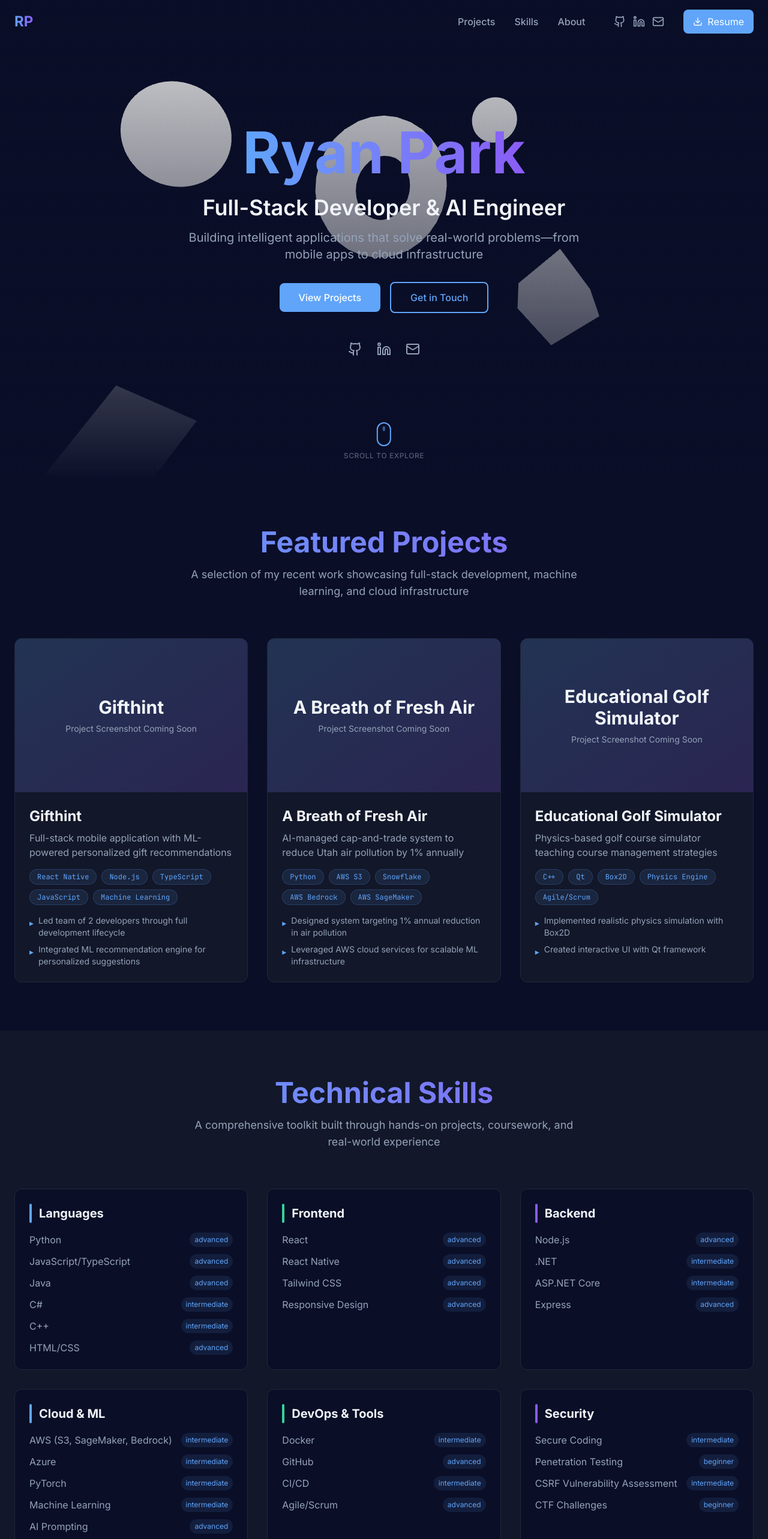
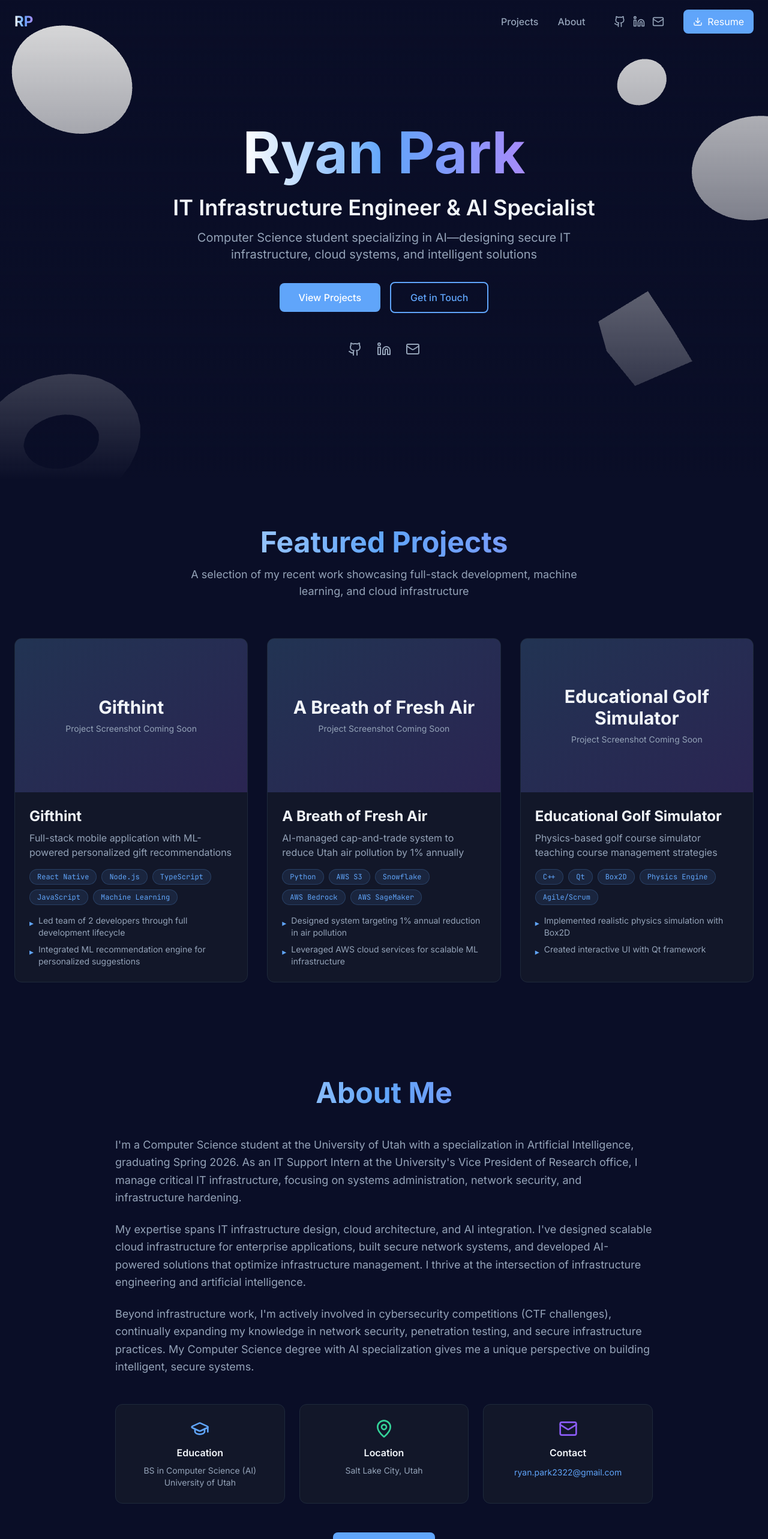
Before and after one commit to RyanPark2323/my-website, a React (Vite) app: page / in a window 1280 px wide. Shown: the top 2566 px of the page at 60% size. Built offline with nearby package versions, Linux system fonts and the light colour scheme.

Commit message:
Updated Changes

```diff
--- a/src/App.tsx
+++ b/src/App.tsx
@@ -1,21 +1,17 @@
 import Navigation from './components/layout/Navigation';
-import ScrollIndicator from './components/layout/ScrollIndicator';
 import Footer from './components/layout/Footer';
 import Hero from './components/sections/Hero';
 import Projects from './components/sections/Projects';
-import Skills from './components/sections/Skills';
 import About from './components/sections/About';
 
 function App() {
   return (
     <div className="min-h-screen bg-bg-base">
       <Navigation />
-      <ScrollIndicator />
 
       <main>
         <Hero />
         <Projects />
-        <Skills />
         <About />
       </main>
 
--- a/src/components/layout/Navigation.tsx
+++ b/src/components/layout/Navigation.tsx
@@ -48,12 +48,6 @@ export default function Navigation() {
             className="text-text-secondary hover:text-accent-primary transition-colors font-medium"
           >
             Projects
-          </button>
-          <button
-            onClick={() => scrollToSection('skills')}
-            className="text-text-secondary hover:text-accent-primary transition-colors font-medium"
-          >
-            Skills
           </button>
           <button
             onClick={() => scrollToSection('about')}
--- a/src/components/sections/About.tsx
+++ b/src/components/sections/About.tsx
@@ -28,21 +28,21 @@ export default function About() {
         >
           <p className="text-text-secondary text-lg leading-relaxed">
             I'm a Computer Science student at the University of Utah with a specialization in Artificial Intelligence,
-            graduating Spring 2026. Currently working as an IT Support Intern at the University's Vice President of Research office,
-            where I focus on cybersecurity, systems administration, and infrastructure security.
+            graduating Spring 2026. As an IT Support Intern at the University's Vice President of Research office,
+            I manage critical IT infrastructure, focusing on systems administration, network security, and infrastructure hardening.
           </p>
 
           <p className="text-text-secondary text-lg leading-relaxed">
-            My passion lies in building intelligent, scalable applications that solve real-world problems.
-            From leading the development of full-stack mobile apps with machine learning integration to
-            designing cloud infrastructure for environmental policy systems, I love tackling complex challenges
-            at the intersection of software engineering and AI.
+            My expertise spans IT infrastructure design, cloud architecture, and AI integration.
+            I've designed scalable cloud infrastructure for enterprise applications, built secure network systems,
+            and developed AI-powered solutions that optimize infrastructure management. I thrive at the intersection
+            of infrastructure engineering and artificial intelligence.
           </p>
 
           <p className="text-text-secondary text-lg leading-relaxed">
-            Beyond coding, I'm actively involved in cybersecurity competitions (CTF challenges),
-            passionate about educational technology, and always exploring new frameworks and tools to
-            expand my technical toolkit.
+            Beyond infrastructure work, I'm actively involved in cybersecurity competitions (CTF challenges),
+            continually expanding my knowledge in network security, penetration testing, and secure infrastructure practices.
+            My Computer Science degree with AI specialization gives me a unique perspective on building intelligent, secure systems.
           </p>
         </motion.div>
 
--- a/src/components/sections/Hero.tsx
+++ b/src/components/sections/Hero.tsx
@@ -47,7 +47,7 @@ export default function Hero() {
             animate={{ opacity: 1 }}
             transition={{ delay: 0.4, duration: 0.8 }}
           >
-            Full-Stack Developer & AI Engineer
+            IT Infrastructure Engineer & AI Specialist
           </motion.h2>
 
           {/* Tagline */}
@@ -57,7 +57,7 @@ export default function Hero() {
             animate={{ opacity: 1 }}
             transition={{ delay: 0.6, duration: 0.8 }}
           >
-            Building intelligent applications that solve real-world problems—from mobile apps to cloud infrastructure
+            Computer Science student specializing in AI—designing secure IT infrastructure, cloud systems, and intelligent solutions
           </motion.p>
 
           {/* CTA Buttons */}
--- a/src/components/sections/Skills.tsx
+++ b/src/components/sections/Skills.tsx
@@ -52,16 +52,11 @@ export default function Skills() {
                     whileInView={{ opacity: 1, x: 0 }}
                     viewport={{ once: true }}
                     transition={{ delay: categoryIndex * 0.1 + skillIndex * 0.05 }}
-                    className="flex items-center justify-between group"
+                    className="group"
                   >
                     <span className="text-text-secondary group-hover:text-accent-primary transition-colors">
                       {skill.name}
                     </span>
-                    {skill.proficiency && (
-                      <span className="text-xs px-2 py-1 rounded-full bg-accent-primary/10 text-accent-primary">
-                        {skill.proficiency}
-                      </span>
-                    )}
                   </motion.div>
                 ))}
               </div>
--- a/src/data/skills.ts
+++ b/src/data/skills.ts
@@ -1,7 +1,6 @@
 export interface Skill {
   name: string;
   icon?: string; // Can add custom icon names later
-  proficiency?: 'beginner' | 'intermediate' | 'advanced' | 'expert';
 }
 
 export interface SkillCategory {
@@ -15,63 +14,63 @@ export const skillsData: SkillCategory[] = [
     category: 'Languages',
     color: '#60A5FA', // accent-primary blue
     skills: [
-      { name: 'Python', proficiency: 'advanced' },
-      { name: 'JavaScript/TypeScript', proficiency: 'advanced' },
-      { name: 'Java', proficiency: 'advanced' },
-      { name: 'C#', proficiency: 'intermediate' },
-      { name: 'C++', proficiency: 'intermediate' },
-      { name: 'HTML/CSS', proficiency: 'advanced' },
+      { name: 'Python' },
+      { name: 'JavaScript/TypeScript' },
+      { name: 'Java' },
+      { name: 'C#' },
+      { name: 'C++' },
+      { name: 'HTML/CSS' },
     ]
   },
   {
     category: 'Frontend',
     color: '#34D399', // accent-secondary emerald
     skills: [
-      { name: 'React', proficiency: 'advanced' },
-      { name: 'React Native', proficiency: 'advanced' },
-      { name: 'Tailwind CSS', proficiency: 'advanced' },
-      { name: 'Responsive Design', proficiency: 'advanced' },
+      { name: 'React' },
+      { name: 'React Native' },
+      { name: 'Tailwind CSS' },
+      { name: 'Responsive Design' },
     ]
   },
   {
     category: 'Backend',
     color: '#8B5CF6', // accent-tertiary purple
     skills: [
-      { name: 'Node.js', proficiency: 'advanced' },
-      { name: '.NET', proficiency: 'intermediate' },
-      { name: 'ASP.NET Core', proficiency: 'intermediate' },
-      { name: 'Express', proficiency: 'advanced' },
+      { name: 'Node.js' },
+      { name: '.NET' },
+      { name: 'ASP.NET Core' },
+      { name: 'Express' },
     ]
   },
   {
     category: 'Cloud & ML',
     color: '#60A5FA',
     skills: [
-      { name: 'AWS (S3, SageMaker, Bedrock)', proficiency: 'intermediate' },
-      { name: 'Azure', proficiency: 'intermediate' },
-      { name: 'PyTorch', proficiency: 'intermediate' },
-      { name: 'Machine Learning', proficiency: 'intermediate' },
-      { name: 'AI Prompting', proficiency: 'advanced' },
+      { name: 'AWS (S3, SageMaker, Bedrock)' },
+      { name: 'Azure' },
+      { name: 'PyTorch' },
+      { name: 'Machine Learning' },
+      { name: 'AI Prompting' },
     ]
   },
   {
     category: 'DevOps & Tools',
     color: '#34D399',
     skills: [
-      { name: 'Docker', proficiency: 'intermediate' },
-      { name: 'GitHub', proficiency: 'advanced' },
-      { name: 'CI/CD', proficiency: 'intermediate' },
-      { name: 'Agile/Scrum', proficiency: 'advanced' },
+      { name: 'Docker' },
+      { name: 'GitHub' },
+      { name: 'CI/CD' },
+      { name: 'Agile/Scrum' },
     ]
   },
   {
     category: 'Security',
     color: '#8B5CF6',
     skills: [
-      { name: 'Secure Coding', proficiency: 'intermediate' },
-      { name: 'Penetration Testing', proficiency: 'beginner' },
-      { name: 'CSRF Vulnerability Assessment', proficiency: 'intermediate' },
-      { name: 'CTF Challenges', proficiency: 'beginner' },
+      { name: 'Secure Coding' },
+      { name: 'Penetration Testing' },
+      { name: 'CSRF Vulnerability Assessment' },
+      { name: 'CTF Challenges' },
     ]
   }
 ];
@@ -80,10 +79,3 @@ export const skillsData: SkillCategory[] = [
 export const getAllSkills = (): string[] => {
   return skillsData.flatMap(category => category.skills.map(skill => skill.name));
 };
-
-// Get skills by proficiency level
-export const getSkillsByProficiency = (level: string): Skill[] => {
-  return skillsData
-    .flatMap(category => category.skills)
-    .filter(skill => skill.proficiency === level);
-};
--- a/src/index.css
+++ b/src/index.css
@@ -19,7 +19,22 @@
 
 @layer utilities {
   .text-gradient {
+    background: linear-gradient(to right, #ffffff, #60a5fa, #a78bfa);
+    -webkit-background-clip: text;
+    background-clip: text;
+    -webkit-text-fill-color: transparent;
+  }
+
+  .text-gradient-glow {
     @apply bg-gradient-to-r from-accent-primary to-accent-tertiary bg-clip-text text-transparent;
+    filter: drop-shadow(0 0 30px rgba(96, 165, 250, 0.6))
+            drop-shadow(0 0 60px rgba(139, 92, 246, 0.4))
+            drop-shadow(0 0 10px rgba(96, 165, 250, 0.8));
+    padding: 0.5rem 1.5rem;
+    background-color: rgba(15, 23, 42, 0.3);
+    backdrop-filter: blur(8px);
+    border-radius: 1rem;
+    box-shadow: 0 8px 32px rgba(96, 165, 250, 0.15);
   }
 
   .card-hover {
--- a/src/three/GeometricConstellation.tsx
+++ b/src/three/GeometricConstellation.tsx
@@ -53,41 +53,48 @@ export default function GeometricConstellation() {
       <pointLight position={[10, 10, 10]} intensity={1} color="#60A5FA" />
       <pointLight position={[-10, -10, -10]} intensity={0.5} color="#8B5CF6" />
 
-      {/* Geometric shapes constellation */}
+      {/* Geometric shapes constellation - positioned to avoid center text area */}
       <FloatingShape
-        position={[-2, 1, 0]}
+        position={[-3, 1.5, 0]}
         geometry={<Sphere args={[0.5, 32, 32]} />}
         color="#60A5FA"
         speed={0.5}
       />
 
       <FloatingShape
-        position={[2, -0.5, -1]}
+        position={[3, -1, -1]}
         geometry={<Octahedron args={[0.6]} />}
         color="#34D399"
         speed={0.7}
       />
 
       <FloatingShape
-        position={[0, 0.5, 1]}
+        position={[-2.5, -1.5, 1]}
         geometry={<Torus args={[0.4, 0.15, 16, 32]} />}
         color="#8B5CF6"
         speed={0.6}
       />
 
       <FloatingShape
-        position={[-1.5, -1, 2]}
+        position={[-3.5, -0.5, 2]}
         geometry={<Octahedron args={[0.4]} />}
         color="#60A5FA"
         speed={0.8}
       />
 
       <FloatingShape
-        position={[1.5, 1.5, -2]}
+        position={[3.5, 2, -2]}
         geometry={<Sphere args={[0.3, 32, 32]} />}
         color="#34D399"
         speed={0.4}
       />
+
+      <FloatingShape
+        position={[2.5, 0.5, 1.5]}
+        geometry={<Sphere args={[0.35, 32, 32]} />}
+        color="#8B5CF6"
+        speed={0.55}
+      />
     </group>
   );
 }
```
